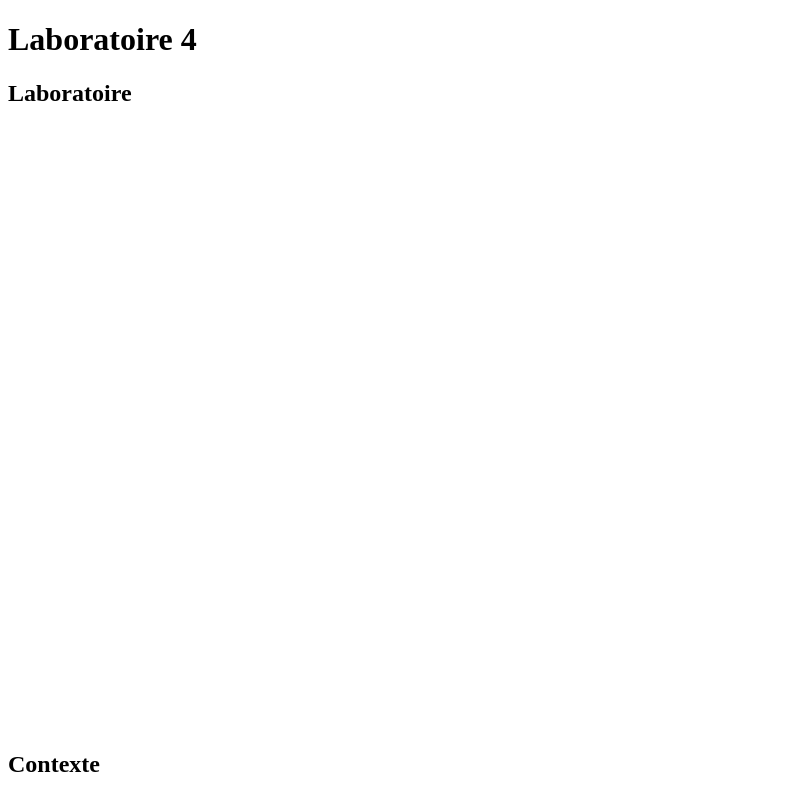
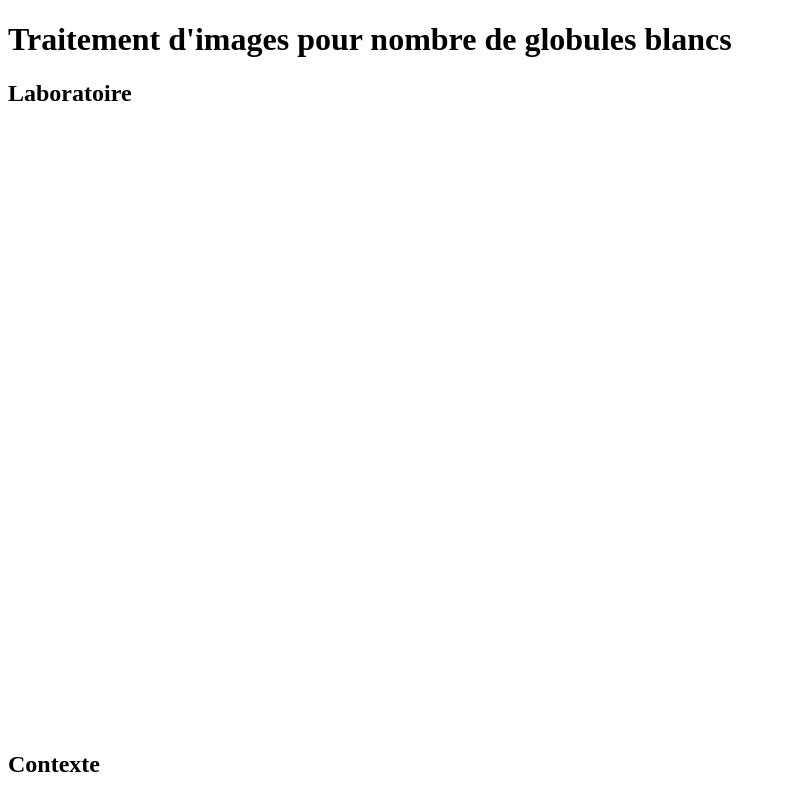
Before and after one commit to fridezlucas/blood-cells-image-analysis, a website built with webpack: page index.html in a window 1280 px wide. Shown: the top 795 px of the page, without its empty margins (0-786 px from the left). Built offline with nearby package versions, Linux system fonts and the light colour scheme.

```diff
--- a/index.html
+++ b/index.html
@@ -16,7 +16,7 @@
 </head>
 
 <body>
-    <h1>Laboratoire 4</h1>
+    <h1>Traitement d'images pour nombre de globules blancs</h1>
 
     <h2>Laboratoire</h2>
 
```
